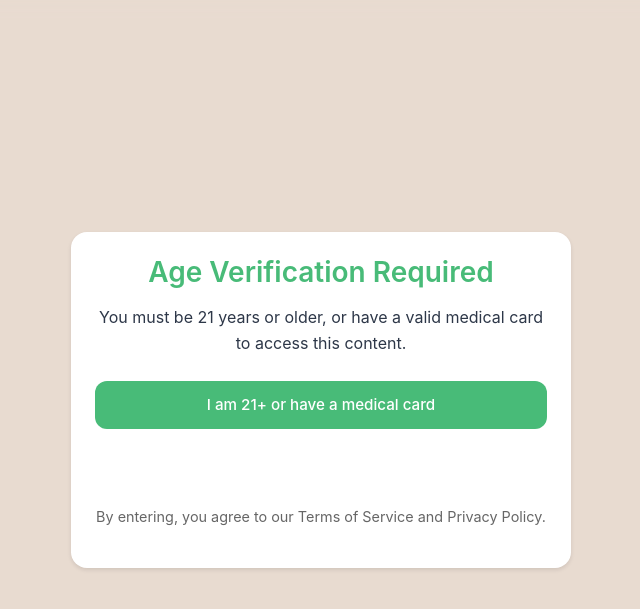
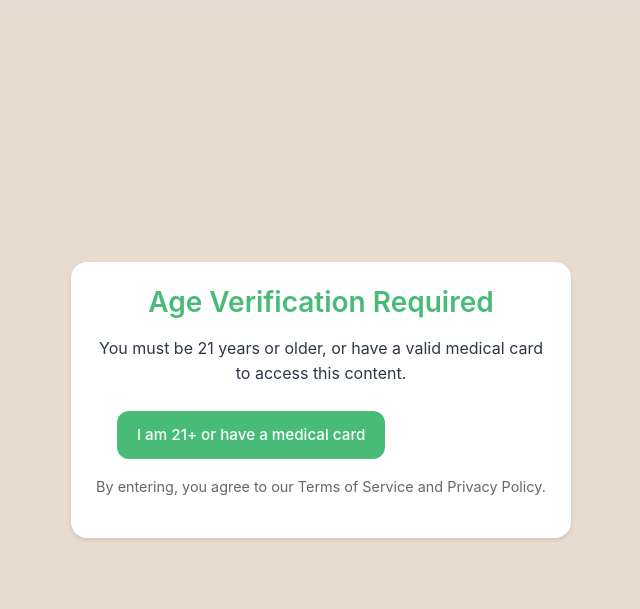
Before and after one commit to sashzabegalin/Cannabis-Chat, a Flask app: page / in a window 1280 px wide. Shown: the top 609 px of the page, without its empty margins (319-959 px from the left). Run offline with Flask 3, Linux system fonts and the light colour scheme.

Commit message:
Restored to '9b1cc142912402bdc45d1d6252410b426457a69e'
Replit-Restored-To:9b1cc142912402bdc45d1d6252410b426457a69e

```diff
--- a/static/css/style.css
+++ b/static/css/style.css
@@ -53,20 +53,10 @@ body {
 
 .age-verify-buttons {
     display: flex;
-    flex-direction: column;
+    flex-wrap: wrap;
     gap: 0.75rem;
     justify-content: center;
     margin-top: 1.5rem;
-}
-
-.age-verify-buttons .choice-button {
-    width: 100%;
-    display: block;
-    background: var(--primary-green);
-}
-
-.age-verify-buttons .choice-button:last-child {
-    background: var(--text-dark);
 }
 
 .chat-container {
```
